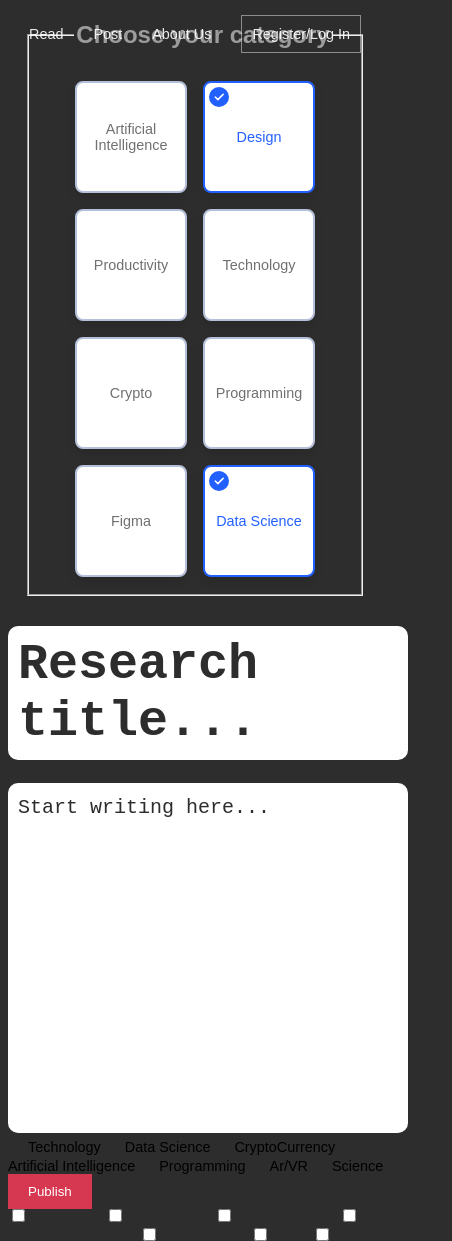
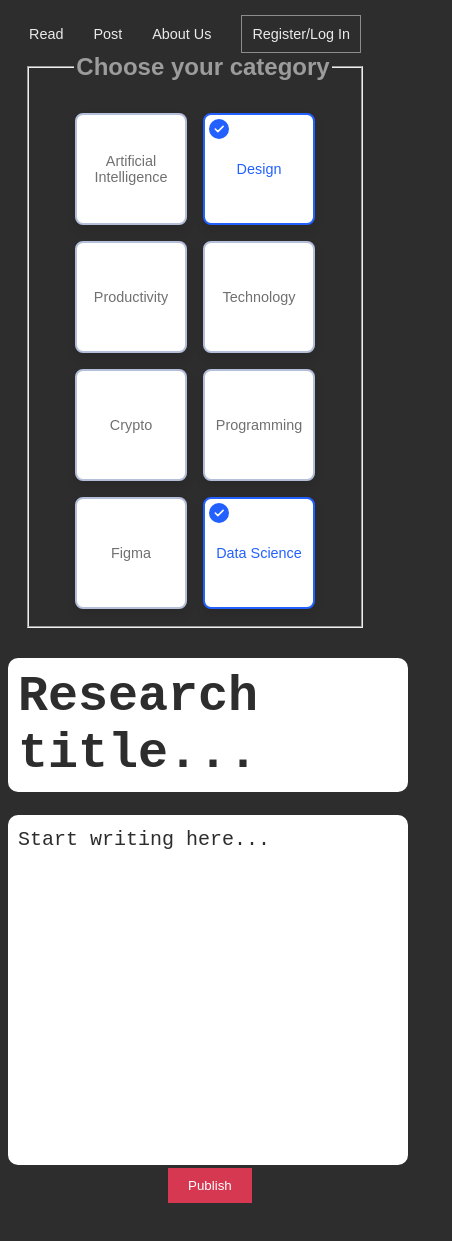
Before and after one commit to Akanksha-202/WordPad, a plain HTML site: page html/research.html in a window 390 px wide. Shown: the part 57-1298 px from the top of the page, 452 px wide, since content can reach past the window. After the commit the page ends 1260 px from the top, so only its background shows below. Drawn offline with Linux system fonts and the light colour scheme; a script that the page names is missing.

Commit message:
Responive

```diff
--- a/css/blog.css
+++ b/css/blog.css
@@ -1,15 +1,16 @@
 @import url(landing.css);
 @import url("https://fonts.googleapis.com/css2?family=Inter:wght@300;400;500;600;700;800;900&display=swap");
 
-body{
-    background:none;
+body {
+  background: none;
   background-color: #2d2d2d;
 }
 
-.checkboxes{
-    position : relative ;
+.checkboxes {
+  position: relative;
   top: 70px;
 }
+
 .checkbox-group {
   display: flex;
   flex-wrap: wrap;
@@ -20,9 +21,11 @@ body{
   max-width: 600px;
   user-select: none;
 }
-.checkbox-group > * {
+
+.checkbox-group>* {
   margin: 0.5rem 0.5rem;
 }
+
 .checkbox-group-legend {
   font-size: 1.5rem;
   font-weight: 700;
@@ -31,6 +34,7 @@ body{
   line-height: 1.125;
   margin-bottom: 1.25rem;
 }
+
 .checkbox-input {
   clip: rect(0 0 0 0);
   clip-path: inset(100%);
@@ -40,28 +44,35 @@ body{
   white-space: nowrap;
   width: 1px;
 }
-.checkbox-input:checked + .checkbox-tile {
+
+.checkbox-input:checked+.checkbox-tile {
   border-color: #2260ff;
   box-shadow: 0 5px 10px rgba(0, 0, 0, 0.1);
   color: #2260ff;
 }
-.checkbox-input:checked + .checkbox-tile:before {
+
+.checkbox-input:checked+.checkbox-tile:before {
   transform: scale(1);
   opacity: 1;
   background-color: #2260ff;
   border-color: #2260ff;
 }
-.checkbox-input:checked + .checkbox-tile .checkbox-icon, .checkbox-input:checked + .checkbox-tile .checkbox-label {
+
+.checkbox-input:checked+.checkbox-tile .checkbox-icon,
+.checkbox-input:checked+.checkbox-tile .checkbox-label {
   color: #2260ff;
 }
-.checkbox-input:focus + .checkbox-tile {
+
+.checkbox-input:focus+.checkbox-tile {
   border-color: #2260ff;
   box-shadow: 0 5px 10px rgba(0, 0, 0, 0.1), 0 0 0 4px #b5c9fc;
 }
-.checkbox-input:focus + .checkbox-tile:before {
+
+.checkbox-input:focus+.checkbox-tile:before {
   transform: scale(1);
   opacity: 1;
 }
+
 .checkbox-tile {
   display: flex;
   flex-direction: column;
@@ -77,6 +88,7 @@ body{
   cursor: pointer;
   position: relative;
 }
+
 .checkbox-tile:before {
   content: "";
   position: absolute;
@@ -96,21 +108,26 @@ body{
   background-repeat: no-repeat;
   background-position: 50% 50%;
 }
+
 .checkbox-tile:hover {
   border-color: #2260ff;
 }
+
 .checkbox-tile:hover:before {
   transform: scale(1);
   opacity: 1;
 }
+
 .checkbox-icon {
   transition: 0.375s ease;
   color: #494949;
 }
+
 .checkbox-icon svg {
   width: 3rem;
   height: 3rem;
 }
+
 .checkbox-label {
   color: #707070;
   transition: 0.375s ease;
@@ -118,7 +135,7 @@ body{
 }
 
 
-.blog{
+.blog {
   width: 70vw;
   min-width: 400px;
   height: 100px;
@@ -129,18 +146,18 @@ body{
 
 }
 
-textarea::-webkit-scrollbar{
+textarea::-webkit-scrollbar {
   width: 10px;
   height: 10px;
 }
 
-textarea::-webkit-scrollbar-thumb{
+textarea::-webkit-scrollbar-thumb {
   background: rgba(0, 0, 0, 0.1);
   border-radius: 10px;
 }
 
 .title,
-.article{
+.article {
   width: 100%;
   min-height: 100px;
   height: auto;
@@ -155,11 +172,11 @@ textarea::-webkit-scrollbar-thumb{
 }
 
 .title::placeholder,
-.article::placeholder{
+.article::placeholder {
   color: #2d2d2d;
 }
 
-.article{
+.article {
   height: 100px;
   font-size: 20px;
   margin-top: 20px;
@@ -170,7 +187,7 @@ textarea::-webkit-scrollbar-thumb{
 }
 
 
-.btn{
+.btn {
   padding: 10px 20px;
   background: #d73851;
   color: #fff;
@@ -180,19 +197,17 @@ textarea::-webkit-scrollbar-thumb{
   outline: none;
   cursor: pointer;
 }
-
 .blog .btn{
-    position: absolute;
-    left: 700px;
-    bottom: 35px;
+  margin-left: 40%;
+  margin-right: 50%;
 }
 
 
-nav .btn{
+nav .btn {
   background: none;
 }
 
-.alert{
+.alert {
   width: 100%;
   background: #d73851;
   padding: 10px 20px;
@@ -202,3 +217,16 @@ nav .btn{
   font-weight: 900;
   display: none;
 }
+
+@media all and (max-width:800px) {
+
+  .checkboxes {
+    margin-top: 40px;
+  }
+}
+
+@media all and (max-width:360px) {
+  .checkboxes {
+    margin-top: 50px;
+  }
+}
--- a/css/research.css
+++ b/css/research.css
@@ -1,7 +1,8 @@
 @import url(landing.css);
 @import url("https://fonts.googleapis.com/css2?family=Inter:wght@300;400;500;600;700;800;900&display=swap");
-body{
-    background:none;
+
+body {
+  background: none;
   background-color: #2d2d2d;
 }
 
@@ -9,10 +10,11 @@ body{
 
 
 
-.checkboxes{
-    position : relative ;
+.checkboxes {
+  position: relative;
   top: 70px;
 }
+
 .checkbox-group {
   display: flex;
   flex-wrap: wrap;
@@ -23,9 +25,11 @@ body{
   max-width: 600px;
   user-select: none;
 }
-.checkbox-group > * {
+
+.checkbox-group>* {
   margin: 0.5rem 0.5rem;
 }
+
 .checkbox-group-legend {
   font-size: 1.5rem;
   font-weight: 700;
@@ -34,6 +38,7 @@ body{
   line-height: 1.125;
   margin-bottom: 1.25rem;
 }
+
 .checkbox-input {
   clip: rect(0 0 0 0);
   clip-path: inset(100%);
@@ -43,28 +48,35 @@ body{
   white-space: nowrap;
   width: 1px;
 }
-.checkbox-input:checked + .checkbox-tile {
+
+.checkbox-input:checked+.checkbox-tile {
   border-color: #2260ff;
   box-shadow: 0 5px 10px rgba(0, 0, 0, 0.1);
   color: #2260ff;
 }
-.checkbox-input:checked + .checkbox-tile:before {
+
+.checkbox-input:checked+.checkbox-tile:before {
   transform: scale(1);
   opacity: 1;
   background-color: #2260ff;
   border-color: #2260ff;
 }
-.checkbox-input:checked + .checkbox-tile .checkbox-icon, .checkbox-input:checked + .checkbox-tile .checkbox-label {
+
+.checkbox-input:checked+.checkbox-tile .checkbox-icon,
+.checkbox-input:checked+.checkbox-tile .checkbox-label {
   color: #2260ff;
 }
-.checkbox-input:focus + .checkbox-tile {
+
+.checkbox-input:focus+.checkbox-tile {
   border-color: #2260ff;
   box-shadow: 0 5px 10px rgba(0, 0, 0, 0.1), 0 0 0 4px #b5c9fc;
 }
-.checkbox-input:focus + .checkbox-tile:before {
+
+.checkbox-input:focus+.checkbox-tile:before {
   transform: scale(1);
   opacity: 1;
 }
+
 .checkbox-tile {
   display: flex;
   flex-direction: column;
@@ -80,6 +92,7 @@ body{
   cursor: pointer;
   position: relative;
 }
+
 .checkbox-tile:before {
   content: "";
   position: absolute;
@@ -99,21 +112,26 @@ body{
   background-repeat: no-repeat;
   background-position: 50% 50%;
 }
+
 .checkbox-tile:hover {
   border-color: #2260ff;
 }
+
 .checkbox-tile:hover:before {
   transform: scale(1);
   opacity: 1;
 }
+
 .checkbox-icon {
   transition: 0.375s ease;
   color: #494949;
 }
+
 .checkbox-icon svg {
   width: 3rem;
   height: 3rem;
 }
+
 .checkbox-label {
   color: #707070;
   transition: 0.375s ease;
@@ -121,7 +139,7 @@ body{
 }
 
 
-.research{
+.research {
   width: 70vw;
   min-width: 400px;
   height: 100px;
@@ -132,18 +150,18 @@ body{
 
 }
 
-textarea::-webkit-scrollbar{
+textarea::-webkit-scrollbar {
   width: 10px;
   height: 10px;
 }
 
-textarea::-webkit-scrollbar-thumb{
+textarea::-webkit-scrollbar-thumb {
   background: rgba(0, 0, 0, 0.1);
   border-radius: 10px;
 }
 
 .title,
-.article{
+.article {
   width: 100%;
   min-height: 100px;
   height: auto;
@@ -158,11 +176,11 @@ textarea::-webkit-scrollbar-thumb{
 }
 
 .title::placeholder,
-.article::placeholder{
+.article::placeholder {
   color: #2d2d2d;
 }
 
-.article{
+.article {
   height: 350px;
   font-size: 20px;
   margin-top: 20px;
@@ -173,7 +191,7 @@ textarea::-webkit-scrollbar-thumb{
 }
 
 
-.btn{
+.btn {
   padding: 10px 20px;
   background: #d73851;
   color: #fff;
@@ -184,18 +202,19 @@ textarea::-webkit-scrollbar-thumb{
   cursor: pointer;
 }
 
-.blog .btn{
-    position: absolute;
-    left: 700px;
-    bottom: 35px;
+.research .btn {
+
+  margin-left: 40%;
+  margin-right: 50%;
+
 }
 
 
-nav .btn{
+nav .btn {
   background: none;
 }
 
-.alert{
+.alert {
   width: 100%;
   background: #d73851;
   padding: 10px 20px;
@@ -205,3 +224,16 @@ nav .btn{
   font-weight: 900;
   display: none;
 }
+
+@media all and (max-width:800px) {
+
+  .checkboxes {
+    margin-top: 40px;
+  }
+}
+
+@media all and (max-width:360px) {
+  .checkboxes {
+    margin-top: 50px;
+  }
+}
--- a/html/research.html
+++ b/html/research.html
@@ -14,7 +14,7 @@
 <body>
 
     <header>
-        <h2><a href="../html/landing.html"><i class="ion-plane"></i>WordPad</a></h2>
+        <h2><a href="../html/index.html"><i class="ion-plane"></i>WordPad</a></h2>
         <nav>
             <ul>
                 <li>
@@ -186,13 +186,6 @@
             <div class="alert" style="display: none;">Bravo, Published!!</div>
             <textarea type="text" class="title" id="title_re" placeholder="Research title..." required></textarea>
             <textarea type="text" class="article" id="content_re" placeholder="Start writing here..." required></textarea>
-            <input type="checkbox" class="checkboxes">Technology
-            <input type="checkbox" class="checkboxes">Data Science
-            <input type="checkbox" class="checkboxes">CryptoCurrency
-            <input type="checkbox" class="checkboxes">Artificial Intelligence
-            <input type="checkbox" class="checkboxes">Programming
-            <input type="checkbox" class="checkboxes">Ar/VR
-            <input type="checkbox" class="checkboxes">Science
             <button type="submit" class="btn dark publish-btn" id="submit">Publish</button>
         </div>
 
```
Also changed, not shown: html/blog.html (+1 -8 lines), html/post.html (+1 -1 lines), html/read.html (+1 -1 lines), html/register.html (+1 -1 lines). Lines whose indentation alone changed are shown as unchanged.
